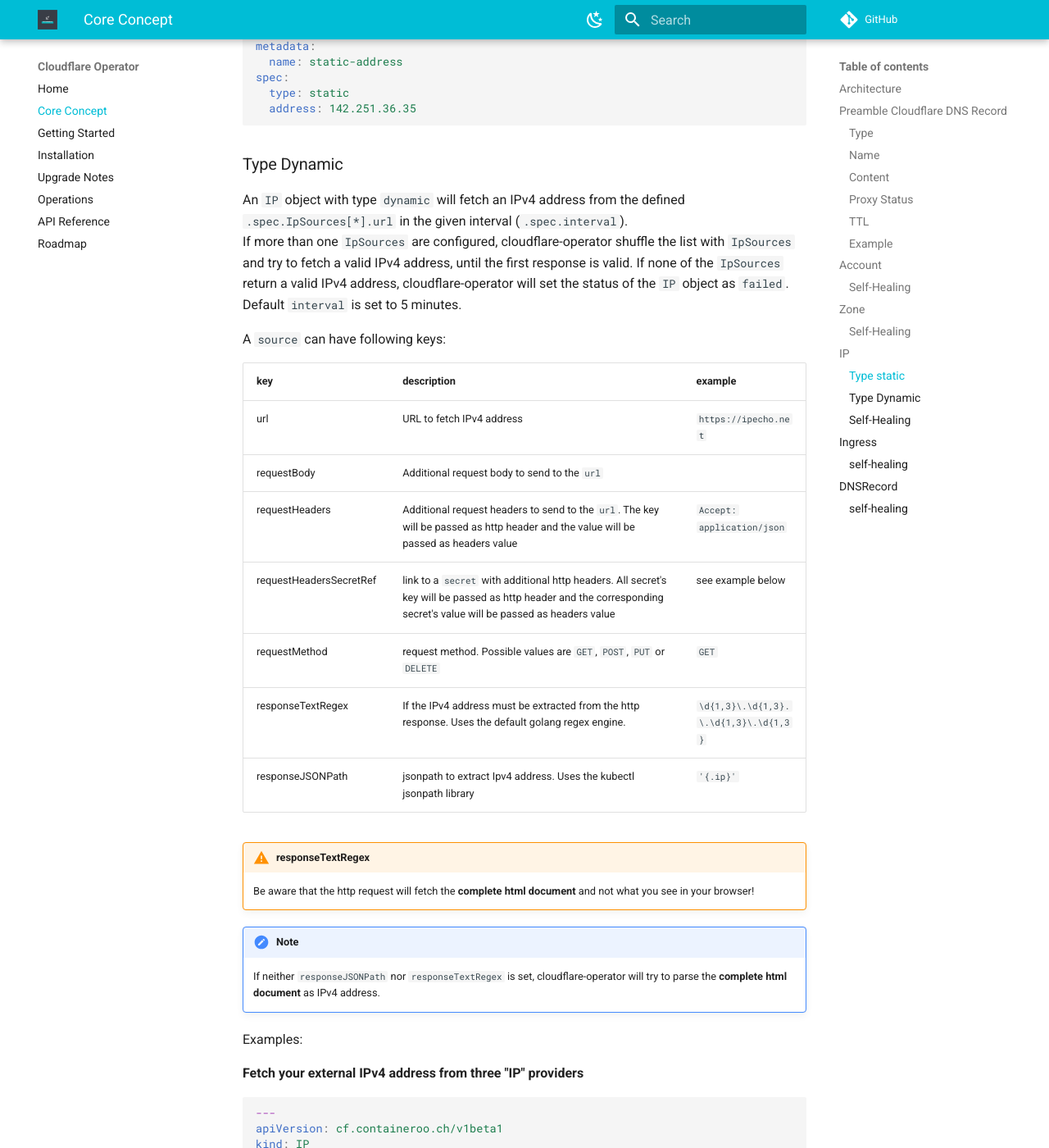
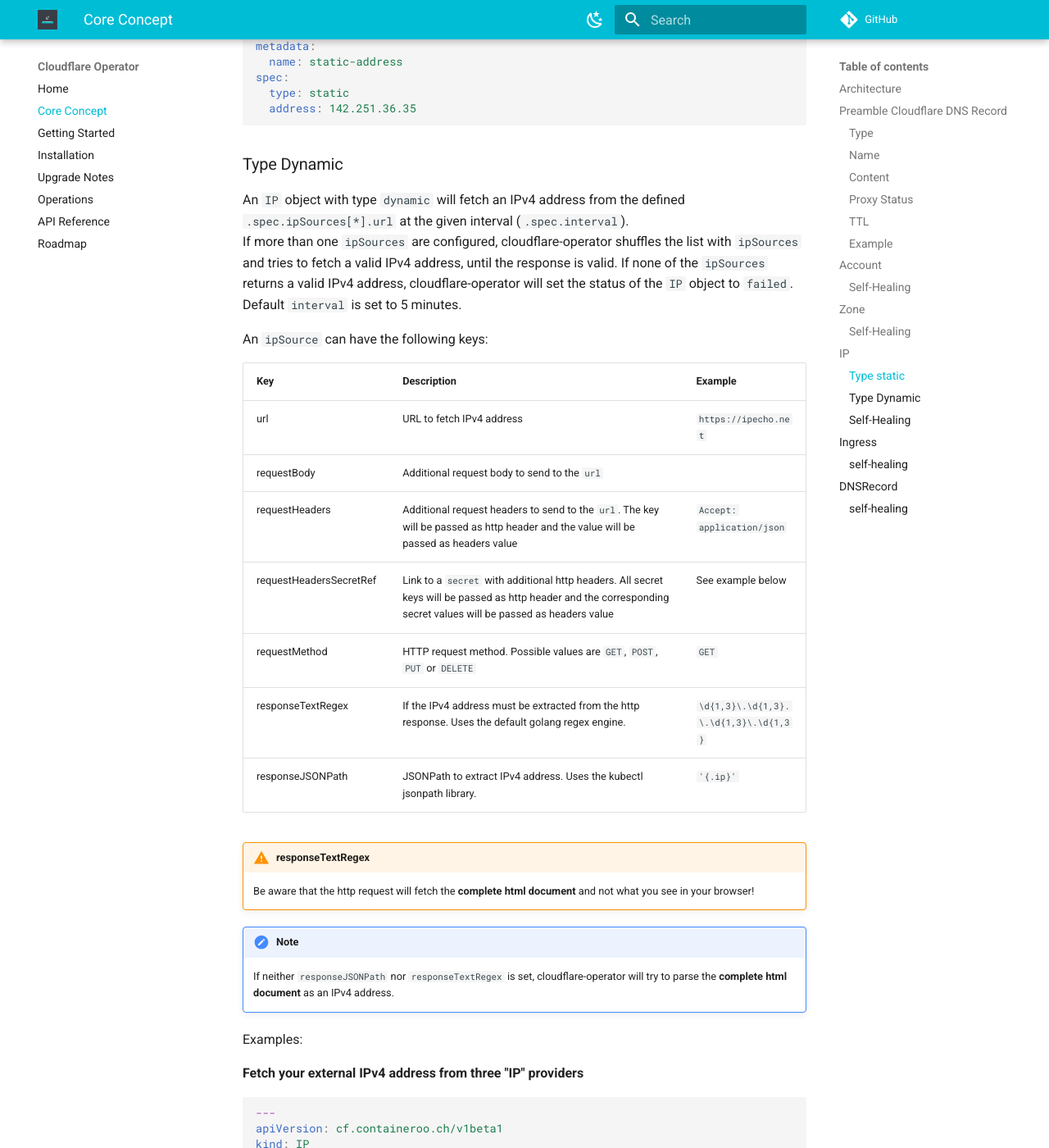
Before and after one commit to containeroo/cloudflare-operator, an MkDocs documentation site: the page built from docs/content/core_concept.md, in a window 1280 px wide and 1400 px high, scrolled down 5344 px. Shown: the whole window at 82% size. Built offline with MkDocs 1.6.1 and Material for MkDocs 9.7.7, drawn with Linux system fonts in a browser that asks for light colours; comment, search, counter and statistics services are not loaded; some of the changed text lies outside the part shown.

Commit message:
Apply suggestions from code review
Co-authored-by: Robin Scherrer <43877944+rxbn@users.noreply.github.com>

````diff
--- a/docs/content/core_concept.md
+++ b/docs/content/core_concept.md
@@ -166,27 +166,27 @@ spec:
 
 ### Type Dynamic
 
-An `IP` object with type `dynamic` will fetch an IPv4 address from the defined `.spec.IpSources[*].url` in the given interval (`.spec.interval`).
-If more than one `IpSources` are configured, cloudflare-operator shuffle the list with `IpSources` and try to fetch a valid IPv4 address, until the first response is valid. If none of the `IpSources` return a valid IPv4 address, cloudflare-operator will set the status of the `IP` object as `failed`.
+An `IP` object with type `dynamic` will fetch an IPv4 address from the defined `.spec.ipSources[*].url` at the given interval (`.spec.interval`).
+If more than one `ipSources` are configured, cloudflare-operator shuffles the list with `ipSources` and tries to fetch a valid IPv4 address, until the response is valid. If none of the `ipSources` returns a valid IPv4 address, cloudflare-operator will set the status of the `IP` object to `failed`.
 Default `interval` is set to 5 minutes.
 
-A `source` can have following keys:
+An `ipSource` can have the following keys:
 
-| key                     | description                                                                                                                                                          | example                               |
+| Key                     | Description                                                                                                                                                          | Example                               |
 | :---------------------- | :------------------------------------------------------------------------------------------------------------------------------------------------------------------- | :------------------------------------ |
 | url                     | URL to fetch IPv4 address                                                                                                                                            | `https://ipecho.net`                  |
 | requestBody             | Additional request body to send to the `url`                                                                                                                         |                                       |
 | requestHeaders          | Additional request headers to send to the `url`. The key will be passed as http header and the value will be passed as headers value                                 | `Accept: application/json`            |
-| requestHeadersSecretRef | link to a `secret` with additional http headers. All secret's key will be passed as http header and the corresponding secret's value will be passed as headers value | see example below                     |
-| requestMethod           | request method. Possible values are `GET`, `POST`, `PUT` or `DELETE`                                                                                                 | `GET`                                 |
+| requestHeadersSecretRef | Link to a `secret` with additional http headers. All secret keys will be passed as http header and the corresponding secret values will be passed as headers value | See example below                     |
+| requestMethod           | HTTP request method. Possible values are `GET`, `POST`, `PUT` or `DELETE`                                                                                                 | `GET`                                 |
 | responseTextRegex       | If the IPv4 address must be extracted from the http response. Uses the default golang regex engine.                                                                  | `\d{1,3}\.\d{1,3}.\.\d{1,3}\.\d{1,3}` |
-| responseJSONPath        | jsonpath to extract Ipv4 address. Uses the kubectl jsonpath library                                                                                                  | `'{.ip}'`                             |
+| responseJSONPath        | JSONPath to extract IPv4 address. Uses the kubectl jsonpath library.                                                                                                  | `'{.ip}'`                             |
 
 !!! warning "responseTextRegex"
     Be aware that the http request will fetch the **complete html document** and not what you see in your browser!
 
 !!! note
-    If neither `responseJSONPath` nor `responseTextRegex` is set, cloudflare-operator will try to parse the **complete html document** as IPv4 address.
+    If neither `responseJSONPath` nor `responseTextRegex` is set, cloudflare-operator will try to parse the **complete html document** as an IPv4 address.
 
 Examples:
 
@@ -210,7 +210,7 @@ spec:
 ```
 
 !!! info
-    Because more than one `source` is set, cloudflare-operator shuffle the list with `IpSources` and try to fetch a valid IPv4 address, until the first response is valid. If none of the `IpSources` return a valid IPv4 address, cloudflare-operator will set the status of the `IP` object as `failed`.
+    Because more than one `source` is set, cloudflare-operator shuffles the list with `ipSources` and tries to fetch a valid IPv4 address, until the response is valid. If none of the `ipSources` returns a valid IPv4 address, cloudflare-operator will set the status of the `IP` object to `failed`.
 
 **Fetch your external IPv4 from a cloud provider**
 
@@ -228,7 +228,7 @@ stringData:
   Authorization: Bearer TOKEN123
 ```
 
-Create a IP object which reference to the secret created above
+Create an `IP` object which references the secret created above.
 
 ```yaml hl_lines="12"
 ---
@@ -249,12 +249,12 @@ spec:
 
 ### Self-Healing
 
-The `IP` controller reconcile itself in the given interval if an error occurs. See following table:
+The `IP` controller reconciles itself at the given interval if an error occurs. See the following table:
 
-| error                                                                       | interval |
+| Error                                                                       | Interval |
 | :-------------------------------------------------------------------------- | :------- |
-| none of the provided `.spec.IpSources[*].url`'s return a valid IPv4 address | 60s      |
-| fetching `DNSRecord` objects                                                | 30s      |
+| None of the provided `.spec.IpSources[*].urls` return a valid IPv4 address | 60s      |
+| Fetching `DNSRecord` objects                                                | 30s      |
 
 ## Ingress
 
@@ -312,9 +312,9 @@ spec:
 
 ### self-healing
 
-The `Ingress` controller reconcile itself in the given interval if an error occurs. See following table:
+The `Ingress` controller reconciles itself at the given interval if an error occurs. See the following table:
 
-| error                        | interval |
+| Error                        | Interval |
 | :--------------------------- | :------- |
 | fetching `DNSRecord` objects | 30s      |
 
@@ -369,11 +369,11 @@ spec:
 
 ### self-healing
 
-The `DNSRecord` controller reconciles itself in the given interval if an error occurs. See the following table:
+The `DNSRecord` controller reconciles itself at the given interval if an error occurs. See the following table:
 
-| error                                                | interval |
+| Error                                                | Interval |
 | :--------------------------------------------------- | :------- |
-| `apiKey` in secret from `Account.secretRef` is empty | 5s       |
+| `apiKey` in secret from `Account.spec.secretRef` is empty | 5s       |
 | Fetching zones from Cloudflare                       | 30s      |
 | `Zone.name` in Cloudflare not found                  | 30s      |
 | `Zone` object not ready                              | 5s       |
````
Also changed, not shown: docs/content/operations.md (+1 -1 lines).
